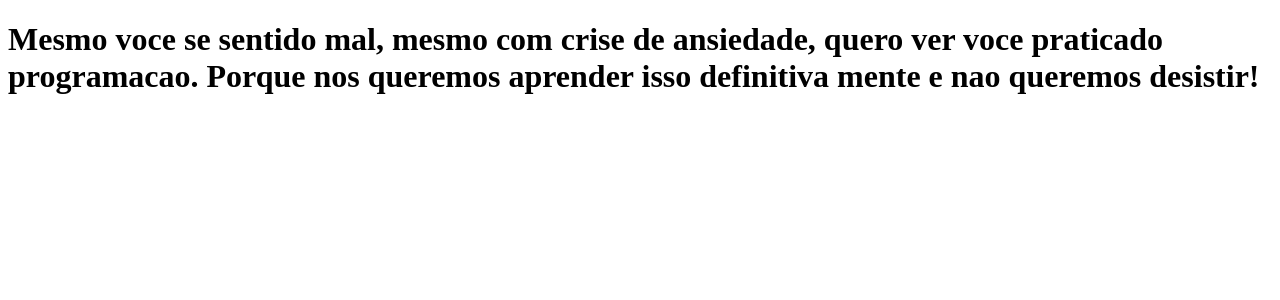
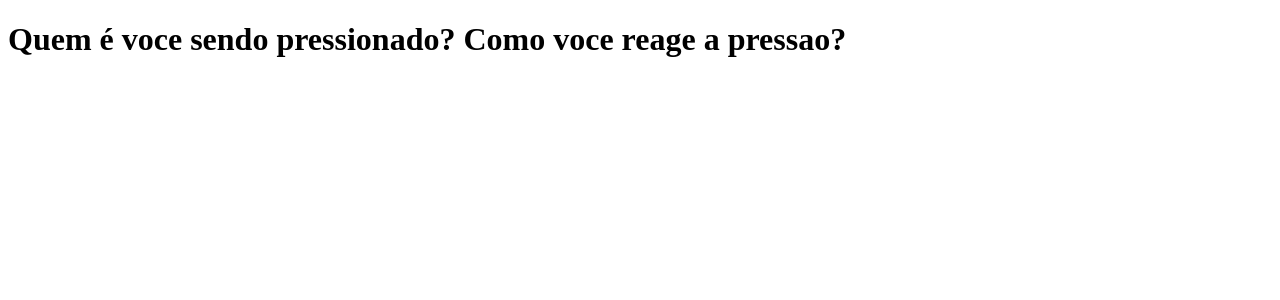
Before and after one commit to NilsonDayron/dayron.com.br, a Next.js app: page / in a window 1280 px wide. Shown: the top 300 px of the page. Built offline with nearby package versions, Linux system fonts and the light colour scheme.

Commit message:
alterando a frase para o momento de 2025

```diff
--- a/pages/index.js
+++ b/pages/index.js
@@ -1,5 +1,5 @@
 function Home () {
-    return <h1>Mesmo voce se sentido mal, mesmo com crise de ansiedade, quero ver voce praticado programacao. Porque nos queremos aprender isso definitiva  mente e nao queremos desistir!</h1>
+    return <h1>Quem é voce sendo pressionado? Como voce reage a pressao?</h1>
 }
 
 export default Home;
```
